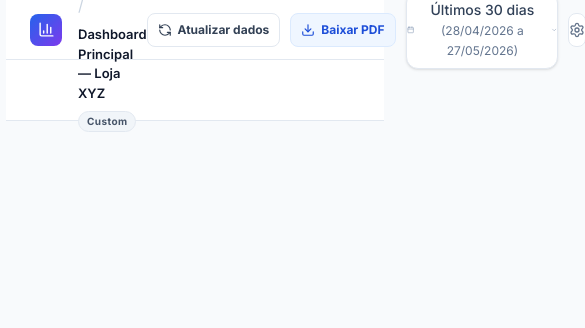
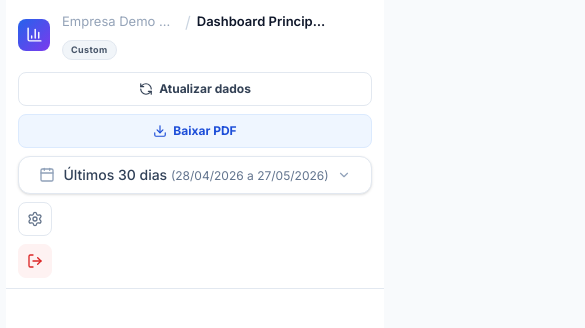
Before and after one commit to studio4x/dashboard-ads-s4x, a Next.js app: page /app/dashboards/1/meta-ads in a window 390 px wide. Shown: the top 328 px of the page, 585 px wide, since content can reach past the window. Built offline with nearby package versions, Linux system fonts and the light colour scheme; no server answers; the database is empty.

Commit message:
feat(dashboards): improve responsive headers and mobile ux across models

```diff
--- a/src/app/app/dashboards/[dashboardId]/audience/page.tsx
+++ b/src/app/app/dashboards/[dashboardId]/audience/page.tsx
@@ -35,7 +35,7 @@ export default function AudiencePage() {
 
   return (
     <DashboardPageShell title="Público e Origem" subtitle="Dados demográficos e canais de aquisição">
-      <div style={{ display: "grid", gridTemplateColumns: "1fr 1fr", gap: 20 }}>
+      <div className="dashboard-grid-2" style={{ display: "grid", gridTemplateColumns: "1fr 1fr", gap: 20 }}>
         <ChartCard title="Sessões por Canal" subtitle="Origem do tráfego" height={320}>
           <HorizontalBarChartWidget data={channelData} height={300} />
         </ChartCard>
--- a/src/app/app/dashboards/[dashboardId]/conversions/page.tsx
+++ b/src/app/app/dashboards/[dashboardId]/conversions/page.tsx
@@ -43,7 +43,7 @@ export default function ConversionsPage() {
     <DashboardPageShell title="Conversões e Comportamento" subtitle="Eventos de conversão GA4 e funil de comportamento">
       <KpiGrid metrics={kpis as any} columns={3} />
 
-      <div style={{ display: "grid", gridTemplateColumns: "1fr 1fr", gap: 20 }}>
+      <div className="dashboard-grid-2" style={{ display: "grid", gridTemplateColumns: "1fr 1fr", gap: 20 }}>
         <ChartCard title="Eventos por Nome" subtitle="Top 10 eventos disparados" height={300}>
           <BarChartWidget data={eventData.slice(0, 10)} dataKey="value" height={280} color="#10B981" />
         </ChartCard>
--- a/src/app/app/dashboards/[dashboardId]/google-ads/page.tsx
+++ b/src/app/app/dashboards/[dashboardId]/google-ads/page.tsx
@@ -67,7 +67,7 @@ export default function GoogleAdsPage() {
     <DashboardPageShell title="Google Ads" subtitle="Desempenho de campanhas, grupos e palavras-chave">
       <KpiGrid metrics={kpis} columns={3} />
 
-      <div style={{ display: "grid", gridTemplateColumns: "1fr 1fr", gap: 20 }}>
+      <div className="dashboard-grid-2" style={{ display: "grid", gridTemplateColumns: "1fr 1fr", gap: 20 }}>
         <ChartCard title="Investimento Diário" subtitle="Evolução do gasto no período" height={280}>
           <LineChartWidget data={dailySeries} lines={[{ key: "Investimento", label: "Investimento", color: "#4285F4" }]} xKey="date" formatValue={(v) => formatCurrency(v, true)} height={260} />
         </ChartCard>
--- a/src/app/app/dashboards/[dashboardId]/layout.tsx
+++ b/src/app/app/dashboards/[dashboardId]/layout.tsx
@@ -84,6 +84,7 @@ export default async function DashboardLayout({ children, params }: DashboardLay
 
         {/* Tabs */}
         <div
+          className="dashboard-tabs-container"
           style={{
             background: "white",
             borderBottom: "1px solid #E2E8F0",
@@ -93,7 +94,7 @@ export default async function DashboardLayout({ children, params }: DashboardLay
             zIndex: 30,
           }}
         >
-          <div style={{ maxWidth: "1440px", margin: "0 auto", padding: "0 24px" }}>
+          <div className="dashboard-tabs-inner" style={{ maxWidth: "1440px", margin: "0 auto", padding: "0 24px" }}>
             <DashboardTabs dashboardId={dashboardId} />
           </div>
         </div>
--- a/src/app/app/dashboards/[dashboardId]/search-console/page.tsx
+++ b/src/app/app/dashboards/[dashboardId]/search-console/page.tsx
@@ -35,7 +35,7 @@ export default function SearchConsolePage() {
 
   return (
     <DashboardPageShell title="Search Console" subtitle="Desempenho orgânico e termos de pesquisa">
-      <div style={{ display: "grid", gridTemplateColumns: "1fr 1fr", gap: 20 }}>
+      <div className="dashboard-grid-2" style={{ display: "grid", gridTemplateColumns: "1fr 1fr", gap: 20 }}>
         <ChartCard title="Cliques por Query" subtitle="Top 10 termos orgânicos" height={320}>
           <HorizontalBarChartWidget data={queryData} height={300} />
         </ChartCard>
--- a/src/app/globals.css
+++ b/src/app/globals.css
@@ -193,6 +193,14 @@ body {
   color: white;
 }
 
+.dashboard-tabs-strip {
+  scrollbar-width: none;
+}
+
+.dashboard-tabs-strip::-webkit-scrollbar {
+  display: none;
+}
+
 /* Page header */
 .page-header {
   background: white;
@@ -311,3 +319,126 @@ body {
     flex-direction: column;
   }
 }
+
+/* Dashboard responsive system */
+@media (max-width: 1023px) {
+  .dashboard-main-header {
+    padding: 10px 12px !important;
+  }
+
+  .dashboard-header-row {
+    flex-direction: column;
+    align-items: stretch !important;
+  }
+
+  .dashboard-header-left {
+    width: 100%;
+  }
+
+  .dashboard-header-actions {
+    width: 100%;
+    display: grid !important;
+    grid-template-columns: repeat(2, minmax(0, 1fr));
+    gap: 8px !important;
+  }
+
+  .dashboard-header-actions > * {
+    min-width: 0 !important;
+  }
+
+  .dashboard-date-trigger > button {
+    width: 100%;
+    justify-content: center;
+  }
+
+  .dashboard-tabs-container {
+    top: auto !important;
+    position: sticky !important;
+  }
+
+  .dashboard-tabs-inner {
+    padding: 0 12px !important;
+  }
+
+  .dashboard-page-shell {
+    padding: 16px 12px 32px !important;
+    gap: 16px !important;
+  }
+
+  .dashboard-grid-2 {
+    grid-template-columns: 1fr !important;
+    gap: 14px !important;
+  }
+
+  .dashboard-grid-3 {
+    grid-template-columns: 1fr !important;
+    gap: 10px !important;
+  }
+
+  .dashboard-section-head {
+    flex-direction: column;
+    align-items: stretch !important;
+  }
+
+  .dashboard-tab-buttons-wrap {
+    width: 100%;
+    flex-wrap: wrap;
+    gap: 6px;
+  }
+
+  .dashboard-filter-row {
+    justify-content: stretch !important;
+    flex-wrap: wrap;
+    gap: 8px !important;
+  }
+
+  .dashboard-filter-row select {
+    width: 100%;
+  }
+
+  .dashboard-shared-subtitle {
+    white-space: normal;
+    word-break: break-word;
+  }
+}
+
+@media (max-width: 767px) {
+  .dashboard-header-breadcrumb {
+    gap: 6px !important;
+  }
+
+  .dashboard-model-badge {
+    font-size: 9px !important;
+  }
+
+  .dashboard-header-actions {
+    grid-template-columns: 1fr !important;
+  }
+
+  .dashboard-header-actions button,
+  .dashboard-header-actions a {
+    width: 100%;
+    justify-content: center !important;
+  }
+
+  .dashboard-tabs-strip .dashboard-tab {
+    min-height: 38px;
+    padding: 8px 12px;
+    font-size: 12px;
+  }
+
+  .dashboard-page-shell-header {
+    gap: 10px !important;
+    padding-bottom: 10px !important;
+  }
+
+  .dashboard-objective-wrap {
+    width: 100%;
+    justify-content: space-between;
+  }
+
+  .dashboard-objective-wrap select {
+    flex: 1;
+    min-width: 0 !important;
+  }
+}
--- a/src/components/dashboard/DashboardHeader.tsx
+++ b/src/components/dashboard/DashboardHeader.tsx
@@ -298,22 +298,23 @@ export function DashboardHeader({
 
   return (
     <header
+      className="dashboard-main-header"
       style={{
         background: "white",
         borderBottom: "1px solid #E2E8F0",
-        padding: "0 24px",
+        padding: "10px 16px",
         display: "flex",
         alignItems: "center",
         justifyContent: "space-between",
-        height: 60,
+        minHeight: 60,
         position: "sticky",
         top: 0,
         zIndex: 40,
       }}
     >
-      <div style={{ display: "flex", alignItems: "center", justifyContent: "space-between", width: "100%", maxWidth: "1440px", margin: "0 auto" }}>
+      <div className="dashboard-header-row" style={{ display: "flex", alignItems: "center", justifyContent: "space-between", width: "100%", maxWidth: "1440px", margin: "0 auto", gap: 12 }}>
         {/* Left: Logo + breadcrumb */}
-        <div style={{ display: "flex", alignItems: "center", gap: 16 }}>
+        <div className="dashboard-header-left" style={{ display: "flex", alignItems: "center", gap: 12, minWidth: 0 }}>
           <Link href="/app/dashboards" style={{ textDecoration: "none" }}>
             <div
               style={{
@@ -329,11 +330,12 @@ export function DashboardHeader({
               <BarChart3 size={17} color="white" />
             </div>
           </Link>
-          <div style={{ display: "flex", alignItems: "center", gap: 8, flexWrap: "wrap" }}>
-            <span style={{ fontSize: 13, color: "#94A3B8" }}>{clientName}</span>
+          <div className="dashboard-header-breadcrumb" style={{ display: "flex", alignItems: "center", gap: 8, flexWrap: "wrap", minWidth: 0 }}>
+            <span style={{ fontSize: 13, color: "#94A3B8", overflow: "hidden", textOverflow: "ellipsis", whiteSpace: "nowrap", maxWidth: "30vw" }}>{clientName}</span>
             <span style={{ color: "#CBD5E1" }}>/</span>
-            <span style={{ fontSize: 13, fontWeight: 600, color: "#0F172A" }}>{dashboardTitle}</span>
+            <span style={{ fontSize: 13, fontWeight: 600, color: "#0F172A", overflow: "hidden", textOverflow: "ellipsis", whiteSpace: "nowrap", maxWidth: "34vw" }}>{dashboardTitle}</span>
             <span
+              className="dashboard-model-badge"
               style={{
                 fontSize: 10,
                 fontWeight: 700,
@@ -350,7 +352,7 @@ export function DashboardHeader({
 
             {/* Badges de Fonte e Conta */}
             {accountId && (
-              <span className="text-[10px] font-bold px-2.5 py-0.5 rounded-full bg-emerald-50 text-emerald-700 border border-emerald-100 uppercase tracking-wider">
+              <span className="text-[10px] font-bold px-2 py-0.5 rounded-full bg-emerald-50 text-emerald-700 border border-emerald-100 uppercase tracking-wider">
                 ID Conta Google: {accountId}
               </span>
             )}
@@ -358,7 +360,7 @@ export function DashboardHeader({
         </div>
 
         {/* Right: Period + actions */}
-        <div style={{ display: "flex", alignItems: "center", gap: 10 }}>
+        <div className="dashboard-header-actions" style={{ display: "flex", alignItems: "center", gap: 8, flexWrap: "wrap", justifyContent: "flex-end" }}>
           <button
             onClick={handleRefreshData}
             disabled={isRefreshingData}
@@ -410,6 +412,7 @@ export function DashboardHeader({
           </button>
 
           <DateRangeSelector
+            className="dashboard-date-trigger"
             currentPreset={rangePreset}
             onPresetChange={updateRange}
             includeToday={includeToday}
--- a/src/components/dashboard/DashboardPageShell.tsx
+++ b/src/components/dashboard/DashboardPageShell.tsx
@@ -95,7 +95,7 @@ export function DashboardPageShell({
   return (
     <div
       data-export-root="true"
-      className={cn("animate-fade-in", className)}
+      className={cn("animate-fade-in dashboard-page-shell", className)}
       style={{
         padding: "24px 24px 40px",
         maxWidth: containerMaxWidth,
@@ -108,7 +108,7 @@ export function DashboardPageShell({
     >
       {!hideHeader && (
         <div
-          className="flex flex-col md:flex-row md:items-center justify-between gap-4 border-b border-slate-100 pb-4 mb-1"
+          className="dashboard-page-shell-header flex flex-col md:flex-row md:items-center justify-between gap-4 border-b border-slate-100 pb-4 mb-1"
           style={{ width: "100%" }}
         >
           <div className="flex flex-col sm:flex-row sm:items-center gap-4 md:gap-6 flex-1 min-w-0">
--- a/src/components/dashboard/DashboardTabs.tsx
+++ b/src/components/dashboard/DashboardTabs.tsx
@@ -32,9 +32,10 @@ export function DashboardTabs({ dashboardId }: DashboardTabsProps) {
 
   return (
     <div
+      className="dashboard-tabs-strip"
       style={{
         display: "flex",
-        gap: 4,
+        gap: 6,
         overflowX: "auto",
         padding: "0 4px",
         scrollbarWidth: "none",
--- a/src/components/dashboard/SharedDashboardTabs.tsx
+++ b/src/components/dashboard/SharedDashboardTabs.tsx
@@ -30,7 +30,7 @@ export function SharedDashboardTabs({ token }: SharedDashboardTabsProps) {
 
   return (
     <div className="py-2">
-      <div style={{ display: "flex", gap: 6, overflowX: "auto", padding: "4px 0", scrollbarWidth: "none" }} className="no-scrollbar">
+      <div style={{ display: "flex", gap: 6, overflowX: "auto", padding: "4px 0", scrollbarWidth: "none" }} className="no-scrollbar dashboard-tabs-strip">
         {filteredPages.map((page) => {
           const params = new URLSearchParams(searchParams.toString());
           params.set("page", page.key);
```
Also changed, not shown: src/app/app/dashboards/[dashboardId]/meta-ads/page.tsx (+9 -10 lines), src/components/dashboard/SharedDashboardHeader.tsx (+6 -6 lines).
